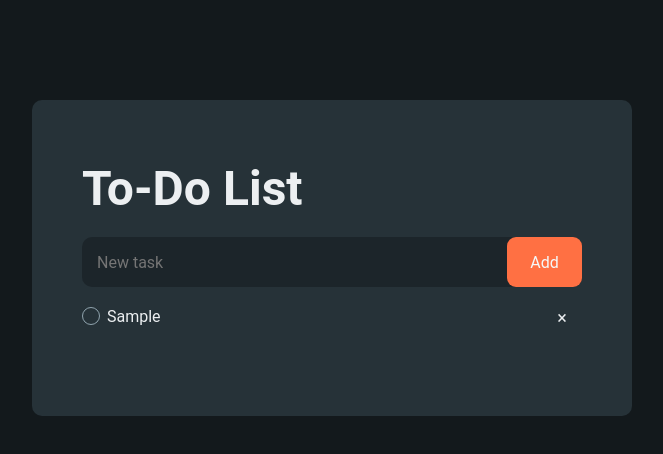
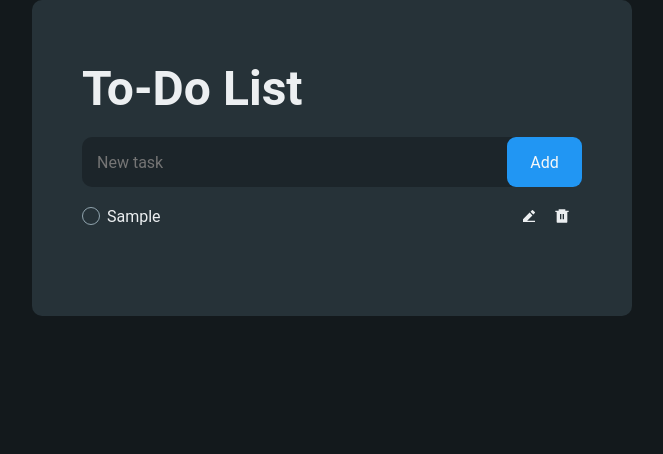
Before and after one commit to parunchxi/React-ToDoList, a React (Vite) app: page / in a window 1280 px wide. Both pictures are taken after typing "Sample" into the empty fields and a click on the button "Add". Shown: the top 454 px of the page, without its empty margins (308-971 px from the left). Built offline with nearby package versions, Linux system fonts and the light colour scheme.

Commit message:
Add Edit task

```diff
--- a/package.json
+++ b/package.json
@@ -12,6 +12,7 @@
   "dependencies": {
     "react": "^18.2.0",
     "react-dom": "^18.2.0",
+    "react-icons": "^4.9.0",
     "sass": "^1.63.4"
   },
   "devDependencies": {
--- a/src/App.jsx
+++ b/src/App.jsx
@@ -1,9 +1,12 @@
 import { useEffect, useState } from "react";
 import NewTaskForm from "./component/NewTaskForm";
 import TaskList from "./component/TaskList";
+import EditTaskForm from "./component/EditTaskForm";
 
 function App() {
   const [newTask, setNewTask] = useState("");
+  const [editTask, setEditTask] = useState("");
+  const [newEditTask, setNewEditTask] = useState("");
   const [tasks, setTasks] = useState(() => {
     const savedTasks = localStorage.getItem("tasks");
     if (savedTasks) {
@@ -55,8 +58,44 @@ function App() {
     setTasks(newTaskList);
   }
 
+  function handleEdit(task) {
+    setEditTask(task);
+    setNewEditTask(task.task);
+  }
+
+  function handleEditChange(event) {
+    setNewEditTask(event.target.value);
+  }
+
+  function handleEditSubmit(event) {
+    event.preventDefault();
+    setTasks([]);
+    tasks.map((task) => {
+      if (task.id === editTask.id) {
+        task.task = newEditTask;
+      }
+      setTasks((prevtasks) => [...prevtasks, task]);
+    });
+    setEditTask("");
+    setNewEditTask("");
+  }
+
+  function handleEditCancel(event) {
+    event.preventDefault();
+    setEditTask("");
+    setNewEditTask("");
+  }
+
   return (
     <>
+      {editTask && (
+        <EditTaskForm
+          newEditTask={newEditTask}
+          handleEditChange={handleEditChange}
+          handleEditSubmit={handleEditSubmit}
+          handleEditCancel={handleEditCancel}
+        />
+      )}
       <div className="card">
         <h1>To-Do List</h1>
         <NewTaskForm
@@ -68,6 +107,7 @@ function App() {
           tasks={tasks}
           handleDelete={handleDelete}
           handleChecked={handleChecked}
+          handleEdit={handleEdit}
         />
       </div>
     </>
--- a/src/assets/style/_variables.scss
+++ b/src/assets/style/_variables.scss
@@ -1,10 +1,11 @@
 // color
-$primary-color: #ff7043;
-$secondary-color: #ff5722;
+$primary-color: #2196f3;
+$secondary-color: #1e88e5;
 $bg-color: #13191c;
 $card-bg-color: #263238;
 $input-bg-color: #1c252a;
 $primary-text-color: #eceff1;
 $secondary-text-color: #90a4ae;
 $button-text-color: #f5f7f8;
-$hover: #3e515a;
+$button-color: #455a64;
+$button-hover-color: #546e7a;
--- a/src/assets/style/index.scss
+++ b/src/assets/style/index.scss
@@ -12,10 +12,11 @@ body {
   background-color: $bg-color;
 }
 
+// Card
 .card {
   width: 600px;
   margin: auto;
-  margin-top: 100px;
+  // margin-top: 100px;
   padding: 60px 50px 90px;
   border-radius: 10px;
   background-color: $card-bg-color;
@@ -26,3 +27,43 @@ body {
     margin-bottom: 20px;
   }
 }
+
+// Input
+.input_form {
+  width: 100%;
+  height: 50px;
+  border-radius: 10px;
+  background-color: $input-bg-color;
+  margin: 20px 0;
+  display: flex;
+  align-items: center;
+  justify-content: space-between;
+
+  input {
+    border: none;
+    outline: none;
+    width: 85%;
+    height: 100%;
+    padding: 0 15px;
+    font-size: 16px;
+    color: $primary-text-color;
+    background-color: transparent;
+  }
+
+  button {
+    border: none;
+    outline: none;
+    font-size: 16px;
+    color: $button-text-color;
+    height: 100%;
+    width: 15%;
+    border-radius: 9px;
+    background-color: $primary-color;
+    user-select: none;
+    cursor: pointer;
+
+    &:hover {
+      background-color: $secondary-color;
+    }
+  }
+}
--- /dev/null
+++ b/src/component/EditTaskForm.jsx
@@ -0,0 +1,35 @@
+/* eslint-disable react/prop-types */
+import "../assets/style/index.scss";
+import styles from "./EditTaskForm.module.scss";
+
+function EditTaskForm({
+  newEditTask,
+  handleEditChange,
+  handleEditSubmit,
+  handleEditCancel,
+}) {
+  return (
+    <div className={styles.edit_form}>
+      <div className="card">
+        <h1>Edit Task</h1>
+        <form onSubmit={handleEditSubmit} className="input_form">
+          <input
+            type="text"
+            placeholder="Edit Task"
+            value={newEditTask}
+            onChange={handleEditChange}
+          />
+          <button type="submit" className={styles.submit}>
+            Submit
+          </button>
+          <button className={styles.cancel} onClick={handleEditCancel}>
+            Cancel
+          </button>
+        </form>
+      </div>
+      <div className={styles.bg}></div>
+    </div>
+  );
+}
+
+export default EditTaskForm;
--- /dev/null
+++ b/src/component/EditTaskForm.module.scss
@@ -0,0 +1,31 @@
+@import "../assets/style/variables";
+
+.edit_form {
+  position: absolute;
+  width: 100%;
+  height: 100vh;
+  z-index: 1;
+  backdrop-filter: blur(10px);
+  background-color: #13191c90;
+
+  button {
+    width: 100px;
+  }
+
+  .submit {
+    border-radius: 10px 0 0 10px;
+  }
+
+  .cancel {
+    border-radius: 0 10px 10px 0;
+    background-color: $button-color;
+
+    &:hover {
+      background-color: $button-hover-color;
+    }
+  }
+}
+
+.card {
+  margin-top: 0;
+}
--- a/src/component/NewTaskForm.jsx
+++ b/src/component/NewTaskForm.jsx
@@ -1,8 +1,9 @@
-import styles from "./NewTaskForm.module.scss";
+/* eslint-disable react/prop-types */
+import "../assets/style/index.scss";
 
 function NewTaskForm({ newTask, handleInputChange, handdleFormSubmit }) {
   return (
-    <form onSubmit={handdleFormSubmit} className={styles.input_form}>
+    <form onSubmit={handdleFormSubmit} className="input_form">
       <input
         type="text"
         placeholder="New task"
--- a/src/component/NewTaskForm.module.scss
+++ /dev/null
@@ -1,40 +0,0 @@
-@import "../assets/style/variables";
-
-.input_form {
-  width: 100%;
-  height: 50px;
-  border-radius: 10px;
-  background-color: $input-bg-color;
-  margin: 20px 0;
-  display: flex;
-  align-items: center;
-  justify-content: space-between;
-
-  input {
-    border: none;
-    outline: none;
-    width: 85%;
-    height: 100%;
-    padding: 0 15px;
-    font-size: 16px;
-    color: $primary-text-color;
-    background-color: transparent;
-  }
-
-  button {
-    border: none;
-    outline: none;
-    font-size: 16px;
-    color: $button-text-color;
-    height: 100%;
-    width: 15%;
-    border-radius: 9px;
-    background-color: $primary-color;
-    user-select: none;
-    cursor: pointer;
-
-    &:hover {
-      background-color: $secondary-color;
-    }
-  }
-}
--- a/src/component/Task.jsx
+++ b/src/component/Task.jsx
@@ -1,7 +1,8 @@
 /* eslint-disable react/prop-types */
+import { RiEdit2Fill, RiDeleteBin6Fill } from "react-icons/ri";
 import styles from "./Task.module.scss";
 
-function Task({ task, handleDelete, handleChecked }) {
+function Task({ task, handleDelete, handleChecked, handleEdit }) {
   return (
     <li className={styles.task}>
       <span
@@ -15,12 +16,20 @@ function Task({ task, handleDelete, handleChecked }) {
         {task.task}
       </span>
       <span
+        className={styles.edit}
+        onClick={() => {
+          handleEdit(task);
+        }}
+      >
+        <RiEdit2Fill />
+      </span>
+      <span
         className={styles.delete}
         onClick={() => {
           handleDelete(task.id);
         }}
       >
-        ×
+        <RiDeleteBin6Fill />
       </span>
     </li>
   );
--- a/src/component/Task.module.scss
+++ b/src/component/Task.module.scss
@@ -1,4 +1,21 @@
 @import "../assets/style/variables";
+
+%btn {
+  position: absolute;
+  color: $primary-text-color;
+  font-size: 16px;
+  text-align: center;
+  line-height: 1.5;
+  width: 20px;
+  height: 20px;
+  user-select: none;
+  cursor: pointer;
+}
+
+%btn-hover {
+  color: $primary-color;
+  transition: color 0.3s;
+}
 
 .task {
   position: relative;
@@ -34,20 +51,21 @@
     background-color: $primary-color;
   }
 
-  .delete {
-    position: absolute;
-    right: 10px;
-    color: $primary-text-color;
-    font-size: 18px;
-    text-align: center;
-    width: 20px;
-    height: 20px;
-    user-select: none;
-    cursor: pointer;
+  .edit {
+    @extend %btn;
+    right: 43px;
 
     &:hover {
-      border-radius: 50%;
-      background-color: $hover;
+      @extend %btn-hover;
+    }
+  }
+
+  .delete {
+    @extend %btn;
+    right: 10px;
+
+    &:hover {
+      @extend %btn-hover;
     }
   }
 }
--- a/src/component/TaskList.jsx
+++ b/src/component/TaskList.jsx
@@ -2,7 +2,7 @@
 import Task from "./Task";
 import styles from "./TaskList.module.scss";
 
-function TaskList({ tasks, handleDelete, handleChecked }) {
+function TaskList({ tasks, handleDelete, handleChecked, handleEdit }) {
   return (
     <ul className={styles.task_list}>
       {tasks.map((task) => {
@@ -12,6 +12,7 @@ function TaskList({ tasks, handleDelete, handleChecked }) {
             task={task}
             handleDelete={handleDelete}
             handleChecked={handleChecked}
+            handleEdit={handleEdit}
           />
         );
       })}
```
Also changed, not shown: 1 other file (tests, documents, lock files or other folders).
